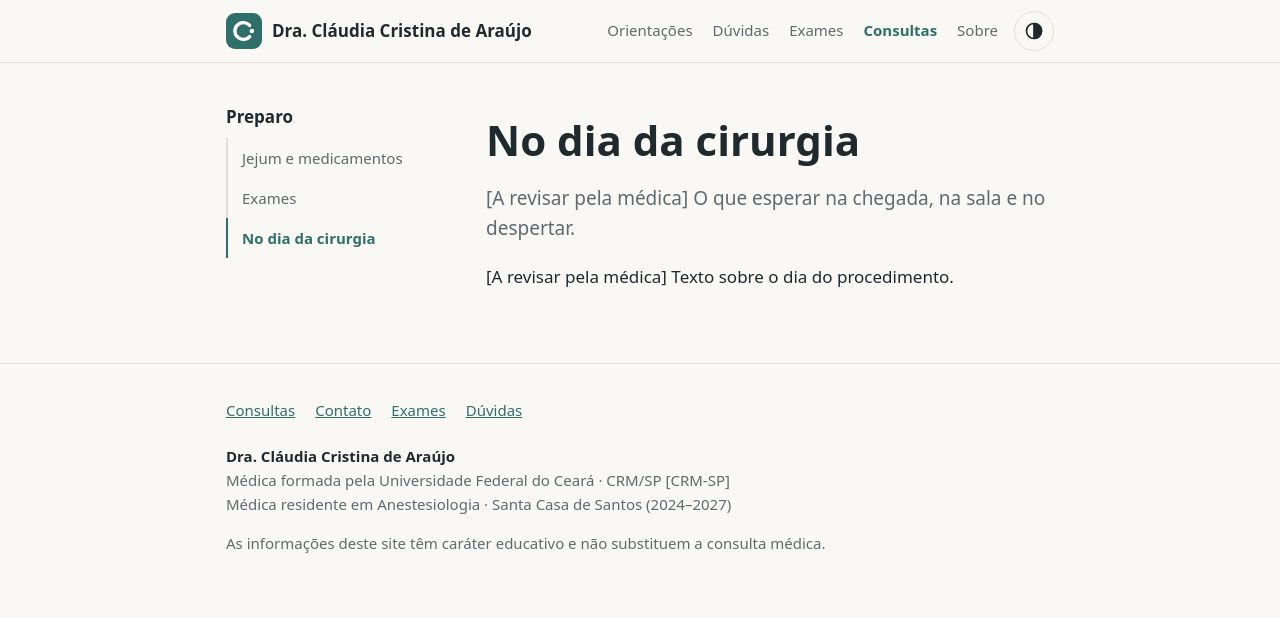
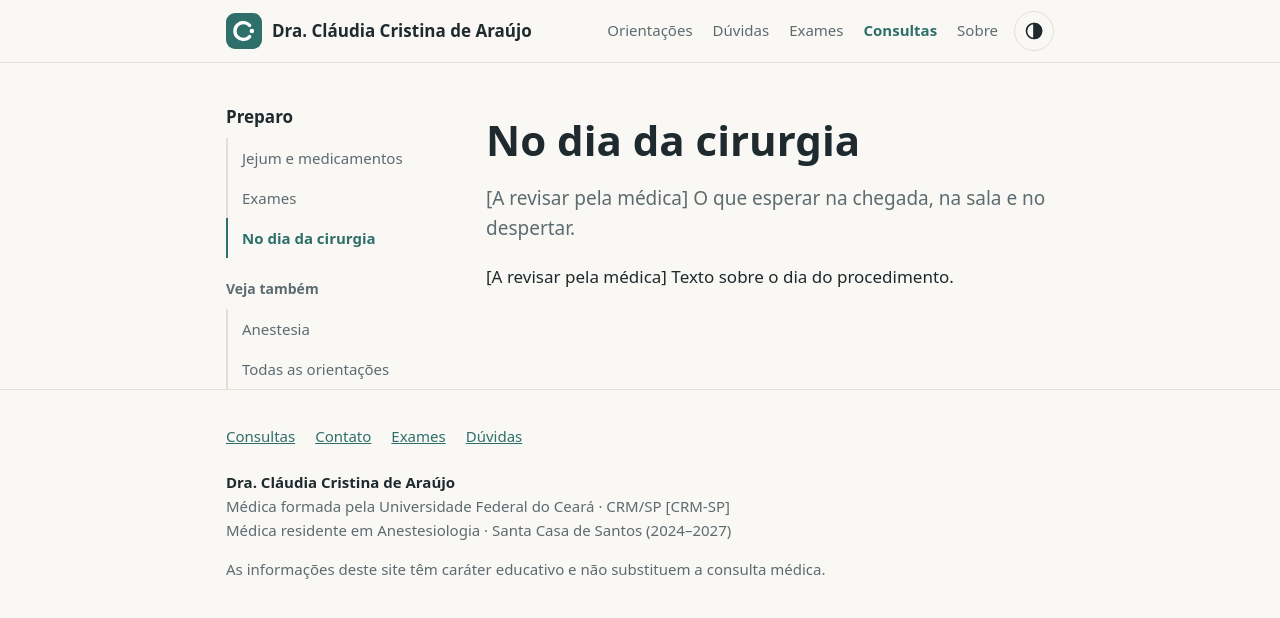
Before and after one commit to medicau/medicau.github.io, a Jekyll site: the page built from _guias/dia-da-cirurgia.md, in a window 1280 px wide. Shown: the top 618 px of the page. Built offline with Jekyll 4.4.1, drawn with Linux system fonts in a browser that asks for light colours.

Commit message:
Menu lateral: links para as outras collections (Veja também)
Co-Authored-By: Claude Sonnet 5.5 <noreply@anthropic.com>
Claude-Session: https://claude.ai/code/session_01For3fk2yaXxZkuG5G4p7YD

```diff
--- /dev/null
+++ b/_data/secoes.yml
@@ -0,0 +1,3 @@
+# Collections com página de índice, usadas na navegação lateral (chave = nome da collection).
+- {chave: anestesia, titulo: Anestesia, url: /anestesia/}
+- {chave: guias, titulo: Preparo, url: /preparo/}
--- a/_layouts/conteudo.html
+++ b/_layouts/conteudo.html
@@ -11,6 +11,13 @@ layout: default
         <li><a href="{{ d.url | relative_url }}"{% if d.url == page.url %} aria-current="page"{% endif %}>{{ d.title }}</a></li>
         {% endfor %}
       </ul>
+      <p class="lateral-titulo lateral-outras">Veja também</p>
+      <ul class="lateral-lista-outras">
+        {% for s in site.data.secoes %}{% if s.chave != page.collection %}
+        <li><a href="{{ s.url | relative_url }}">{{ s.titulo }}</a></li>
+        {% endif %}{% endfor %}
+        <li><a href="{{ '/orientacoes/' | relative_url }}">Todas as orientações</a></li>
+      </ul>
     </nav>
   </aside>
   <article class="pagina">
--- a/assets/css/main.css
+++ b/assets/css/main.css
@@ -75,3 +75,4 @@ footer strong{color:var(--ink)}
   .lateral{position:sticky;top:16px;align-self:start;padding-top:40px}
   .com-lateral .eyebrow{display:none}
 }
+.lateral-outras{margin-top:20px;font-size:14px;color:var(--muted);font-weight:600}
```
Also changed, not shown: CLAUDE.md (+1 -1 lines).
